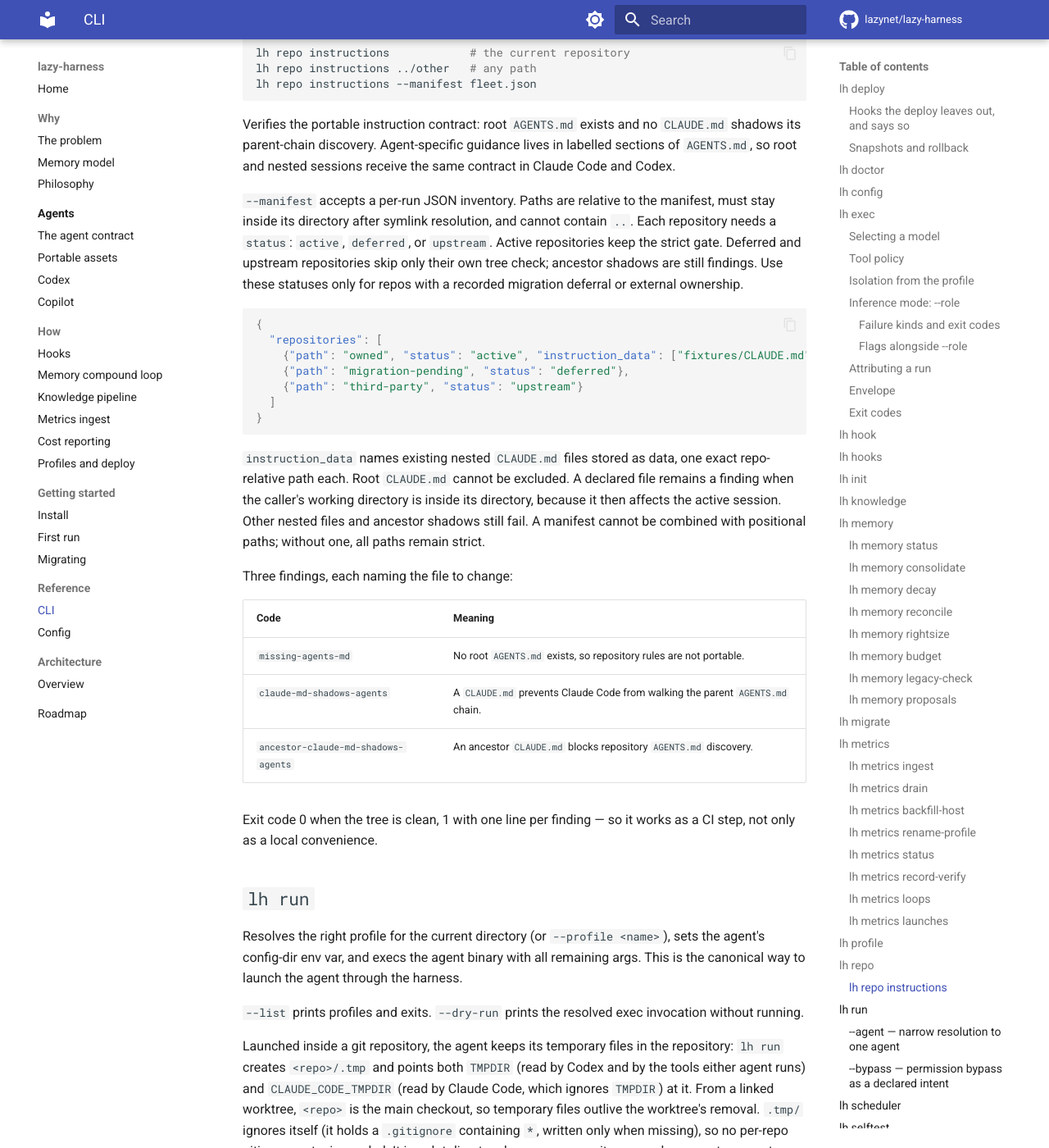
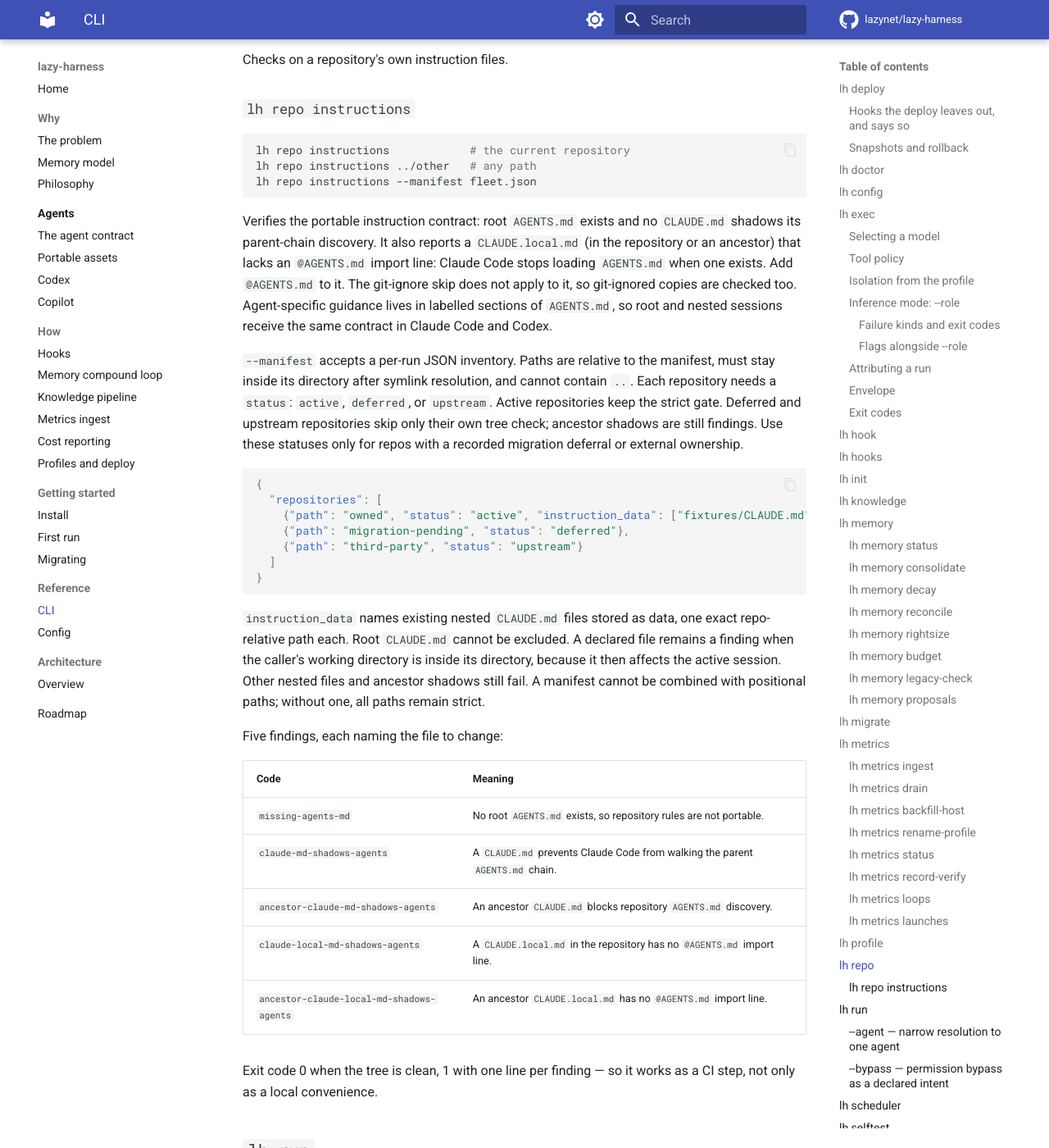
Before and after one commit to lazynet/lazy-harness, an MkDocs documentation site: the page built from docs/reference/cli.md, in a window 1280 px wide and 1400 px high, scrolled down 31045 px. Shown: the whole window at 82% size. Built offline with MkDocs 1.6.1 and Material for MkDocs 9.7.7, drawn with Linux system fonts in a browser that asks for light colours; comment, search, counter and statistics services are not loaded; some of the changed text lies outside the part shown.

Commit message:
docs: close coherence-audit drift found at 0.94.0 (#595)

````diff
--- a/docs/reference/cli.md
+++ b/docs/reference/cli.md
@@ -519,9 +519,11 @@
 
 ### `lh memory rightsize`
 
-Lists every `CLAUDE.md` the harness can reach and which ceiling, if any, it breaches. Read-only.
+Lists every `CLAUDE.md` and `AGENTS.md` the harness can reach and which ceiling, if any, it breaches. Read-only.
 
-Two populations are covered: each profile's own contract at `<profile config_dir>/CLAUDE.md`, which is loaded on **every** session in that profile, and the `CLAUDE.md` of every project reachable under a configured `[profiles.*].roots` entry — whether or not that project has memory in the knowledge store yet, since a contract can be oversized long before the project accumulates any.
+Two populations are covered: each profile's own contract (the system document its agent loads, `CLAUDE.md` or `AGENTS.md`, under the profile's `config_dir`), which is loaded on **every** session in that profile, and the `CLAUDE.md` and `AGENTS.md` of every project reachable under a configured `[profiles.*].roots` entry — whether or not that project has memory in the knowledge store yet, since a contract can be oversized long before the project accumulates any.
+
+Run from a linked worktree, it measures that worktree's root contracts instead of the main checkout's; a contract the worktree lacks is not listed.
 
 The thresholds are the same 200-line and 12KB ceilings `pre-tool-use-memory-size` warns against, read from the same `[hooks.pre_tool_use]` config, so the command and the hook cannot silently disagree about what counts as too big.
 
@@ -759,7 +761,10 @@
 ```
 
 Verifies the portable instruction contract: root `AGENTS.md` exists and no
-`CLAUDE.md` shadows its parent-chain discovery. Agent-specific guidance lives
+`CLAUDE.md` shadows its parent-chain discovery. It also reports a `CLAUDE.local.md`
+(in the repository or an ancestor) that lacks an `@AGENTS.md` import line: Claude
+Code stops loading `AGENTS.md` when one exists. Add `@AGENTS.md` to it. The
+git-ignore skip does not apply to it, so git-ignored copies are checked too. Agent-specific guidance lives
 in labelled sections of `AGENTS.md`, so root and nested sessions receive the
 same contract in Claude Code and Codex.
 
@@ -787,13 +792,15 @@
 ancestor shadows still fail. A manifest cannot be combined with positional
 paths; without one, all paths remain strict.
 
-Three findings, each naming the file to change:
+Five findings, each naming the file to change:
 
 | Code | Meaning |
 | --- | --- |
 | `missing-agents-md` | No root `AGENTS.md` exists, so repository rules are not portable. |
 | `claude-md-shadows-agents` | A `CLAUDE.md` prevents Claude Code from walking the parent `AGENTS.md` chain. |
 | `ancestor-claude-md-shadows-agents` | An ancestor `CLAUDE.md` blocks repository `AGENTS.md` discovery. |
+| `claude-local-md-shadows-agents` | A `CLAUDE.local.md` in the repository has no `@AGENTS.md` import line. |
+| `ancestor-claude-local-md-shadows-agents` | An ancestor `CLAUDE.local.md` has no `@AGENTS.md` import line. |
 
 Exit code 0 when the tree is clean, 1 with one line per finding — so it works as
 a CI step, not only as a local convenience.
````
Also changed, not shown: specs/adrs/060-agents-md-is-the-portable-repository-contract.md (+8 -0 lines), specs/backlog.md (+1 -1 lines).
